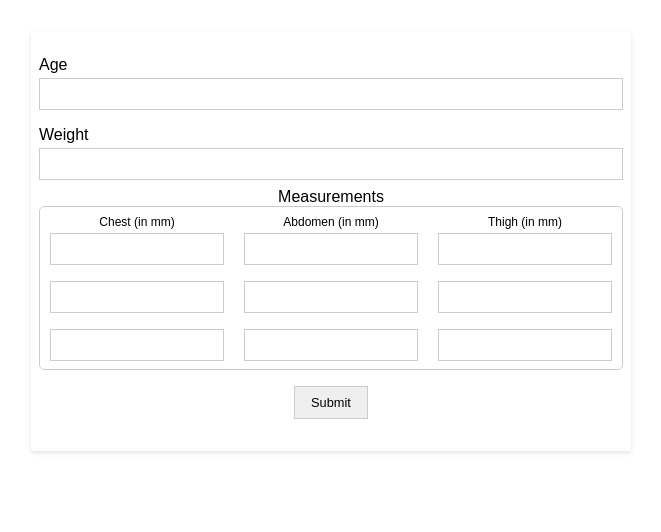
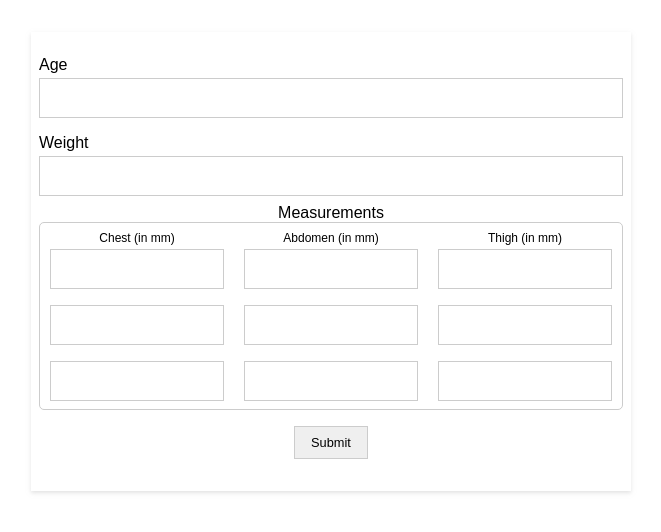
Before and after one commit to ChrisPlease/bf-calc, a React (Create React App) app: page / in a window 1280 px wide. Shown: the top 532 px of the page, without its empty margins (309-970 px from the left). Built offline with nearby package versions, Linux system fonts and the light colour scheme.

Commit message:
update stuff

```diff
--- a/src/components/shared/input/index.css
+++ b/src/components/shared/input/index.css
@@ -1,6 +1,6 @@
 input {
   border: 1px solid #ccc;
-  height: 32px;
+  height: 40px;
   width: 100%;
   padding: 0 5px;
   font-size: 1rem;
```
Also changed, not shown: src/components/shared/measurement-input/MeasurementInput.js (+0 -10 lines).
